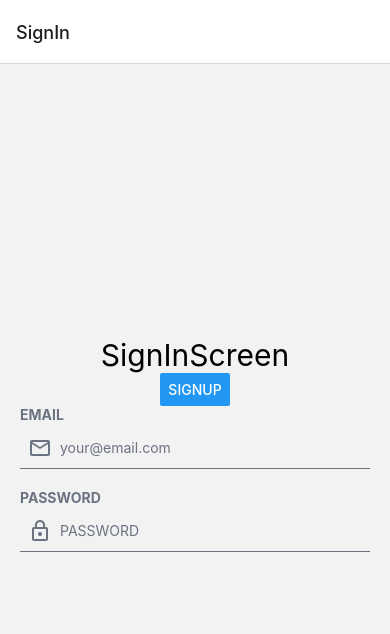
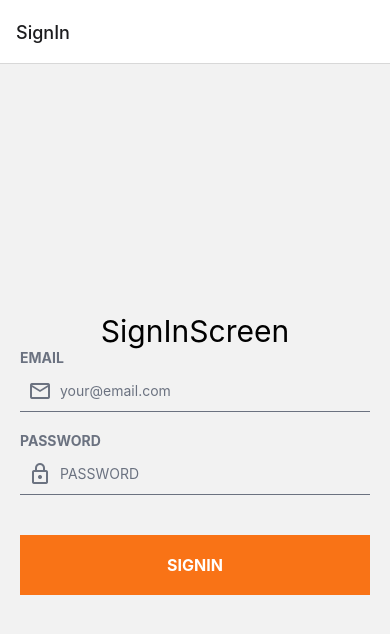
Before and after one commit to J-mung/Inflearn_HandsOnReactNative, a React Native app in the folder rn-photo/: screen / in a window 390 px wide. Shown: the top 634 px of the page. Built offline with nearby package versions, Linux system fonts and the light colour scheme.

Commit message:
Add Button component

```diff
--- /dev/null
+++ b/rn-photo/src/screens/Button.js
@@ -0,0 +1,69 @@
+import PropTypes from 'prop-types';
+import {
+  ActivityIndicator,
+  Pressable,
+  StyleSheet,
+  Text,
+  View,
+} from 'react-native';
+import { GRAY, PRIMARY, WHITE } from '../colors';
+
+const Button = ({ title, onPress, disabled, isLoading, styles }) => {
+  return (
+    <View style={[defaultStyles.container, styles?.container]}>
+      <Pressable
+        onPress={onPress}
+        disabled={disabled || isLoading}
+        style={({ pressed }) => [
+          defaultStyles.button,
+          {
+            backgroundColor: (() => {
+              switch (true) {
+                case disabled || isLoading:
+                  return PRIMARY.LIGHT;
+                case pressed:
+                  return PRIMARY.DARK;
+                default:
+                  return PRIMARY.DEFAULT;
+              }
+            })(),
+          },
+          styles?.button,
+        ]}
+      >
+        {isLoading ? (
+          <ActivityIndicator size={'small'} color={GRAY.DARK} />
+        ) : (
+          <Text style={defaultStyles.title}>{title}</Text>
+        )}
+      </Pressable>
+    </View>
+  );
+};
+
+Button.propTypes = {
+  title: PropTypes.string,
+  onPress: PropTypes.func,
+  disabled: PropTypes.bool,
+  isLoading: PropTypes.bool,
+  styles: PropTypes.object,
+};
+
+const defaultStyles = StyleSheet.create({
+  container: {
+    width: '100%',
+  },
+  button: {
+    paddingVertical: 20,
+    justifyContent: 'center',
+    alignItems: 'center',
+  },
+  title: {
+    color: WHITE,
+    fontSize: 16,
+    fontWeight: '700',
+    lineHeight: 20,
+  },
+});
+
+export default Button;
--- a/rn-photo/src/screens/SignInScreen.js
+++ b/rn-photo/src/screens/SignInScreen.js
@@ -1,7 +1,8 @@
 import { useState } from 'react';
-import { Button, StyleSheet, Text, View } from 'react-native';
+import { StyleSheet, Text, View } from 'react-native';
 import Input, { InputTypes } from '../components/Input';
 import { AuthRoutes } from '../navigations/routes';
+import Button from './Button';
 // import PropTypes from 'prop-types';
 
 const SignInScreen = ({ navigation }) => {
@@ -11,12 +12,6 @@
   return (
     <View style={styles.container}>
       <Text style={styles.title}>SignInScreen</Text>
-      <Button
-        title="signup"
-        onPress={() => {
-          navigation.navigate(AuthRoutes.SIGN_UP);
-        }}
-      />
 
       {/* <Input
         title={'EMAIL'}
@@ -35,6 +30,19 @@
         value={password}
         onChangeText={(text) => setPassword(text.trim())}
         styles={inputStyles}
+      />
+
+      <Button
+        title={'SIGNIN'}
+        onPress={() => {
+          navigation.navigate(AuthRoutes.SIGN_UP);
+        }}
+        styles={{
+          container: {
+            paddingHorizontal: 20,
+            marginTop: 20,
+          },
+        }}
       />
     </View>
   );
```
